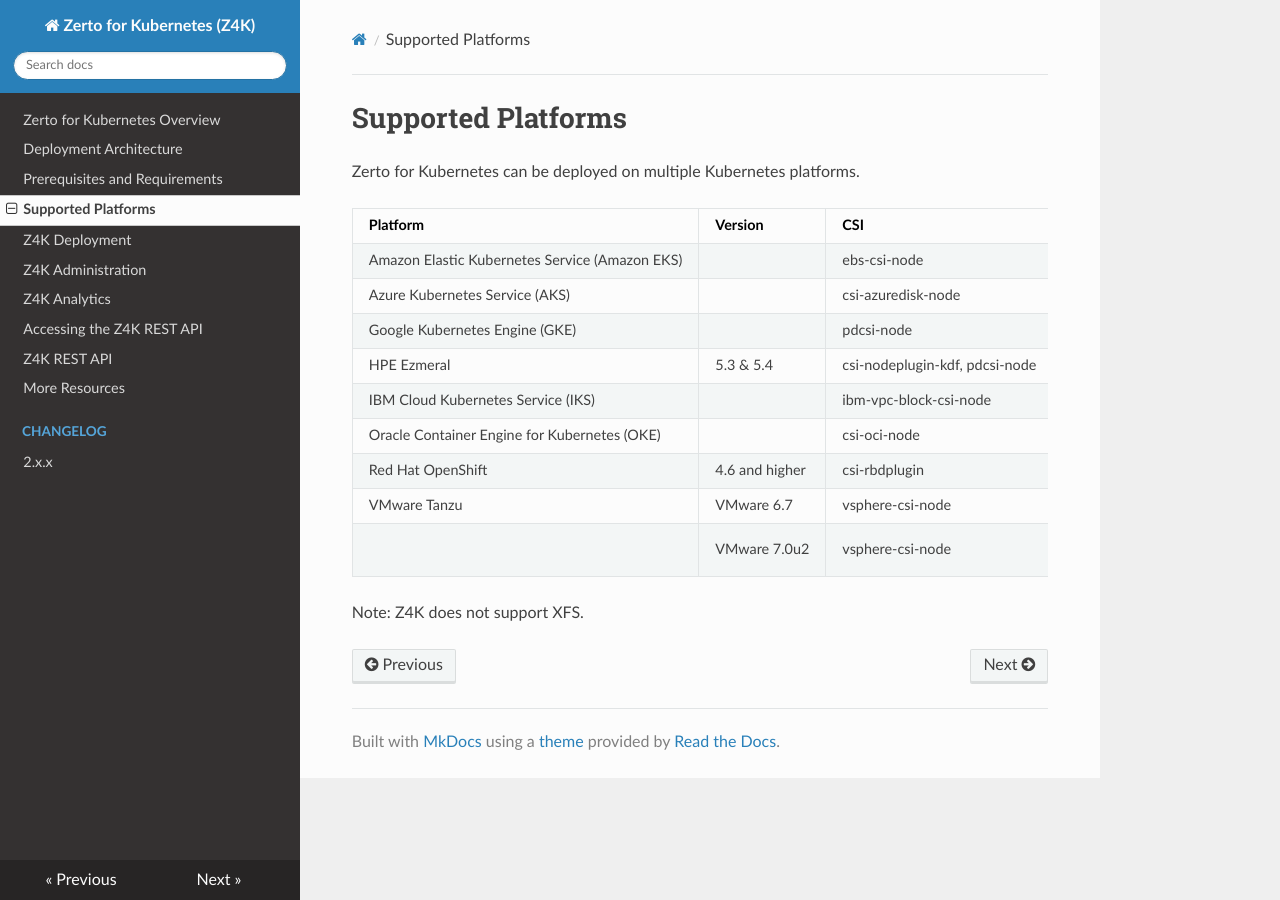
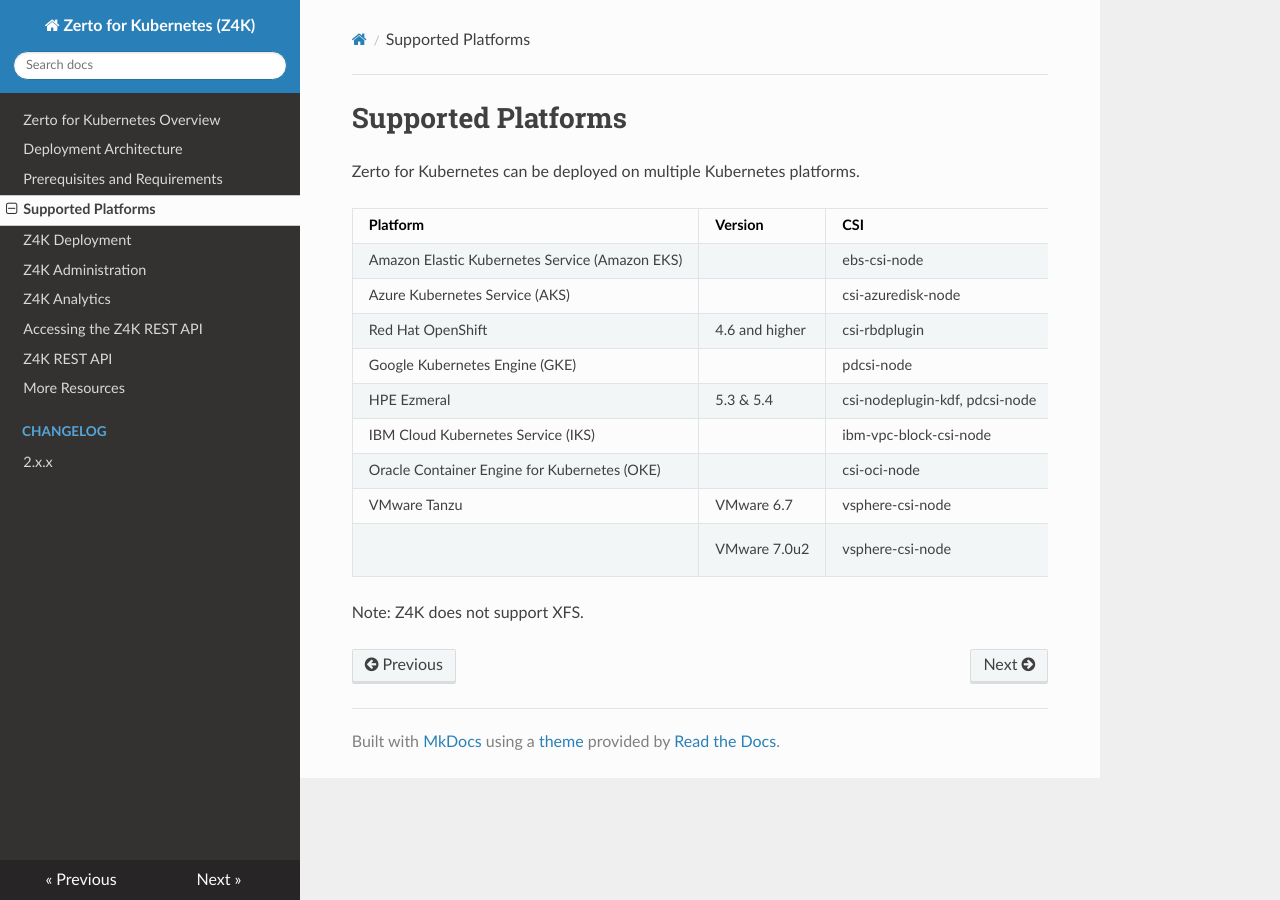
Before and after one commit to ZertoPublic/Z4K, an MkDocs documentation site: the page built from docs/SupportedPlatforms.md, in a window 1280 px wide. Built offline with MkDocs 1.6.1, drawn with Linux system fonts in a browser that asks for light colours.

```diff
--- a/docs/SupportedPlatforms.md
+++ b/docs/SupportedPlatforms.md
@@ -6,11 +6,11 @@ Zerto for Kubernetes can be deployed on multiple Kubernetes platforms.
 | ------------------------------------ |--|--- |--- |
 | Amazon Elastic Kubernetes Service (Amazon EKS)|  | ebs-csi-node | Supported up to version 1.22  |
 | Azure Kubernetes Service (AKS)|   |  csi-azuredisk-node   |  |
+| Red Hat OpenShift | 4.6 and higher  |csi-rbdplugin  |  |
 | Google Kubernetes Engine (GKE)|   | pdcsi-node | COS nodes are not supported. Therefore, Autopilot deployment is not supported.|  |
 | HPE Ezmeral | 5.3 & 5.4 |csi-nodeplugin-kdf, pdcsi-node|  |
 | IBM Cloud Kubernetes Service (IKS) |  | ibm-vpc-block-csi-node |   |
 | Oracle Container Engine for Kubernetes (OKE) |   |csi-oci-node |Supported in combination with Rook. |
-| Red Hat OpenShift | 4.6 and higher  |csi-rbdplugin  |  |
 | VMware Tanzu  | VMware 6.7 | vsphere-csi-node |Supported in combination with Rook. |
 |   | VMware 7.0u2 |vsphere-csi-node |Full native support. <br> Kubernetes 1.19.9\1.20.5 or higher (CSI Block device support) on top of Tanzu Kubernetes Grid (TKG) is supported.  ||
 
```
